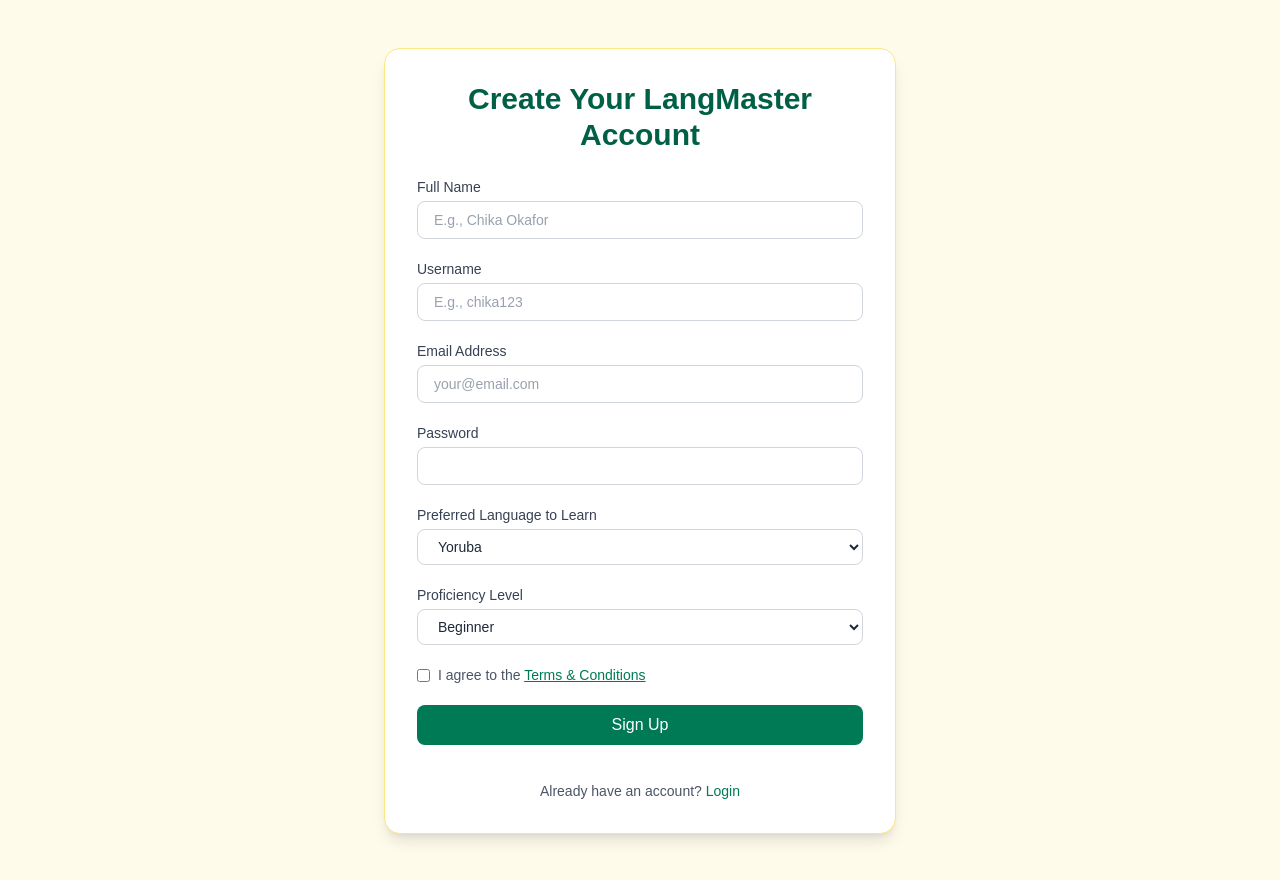
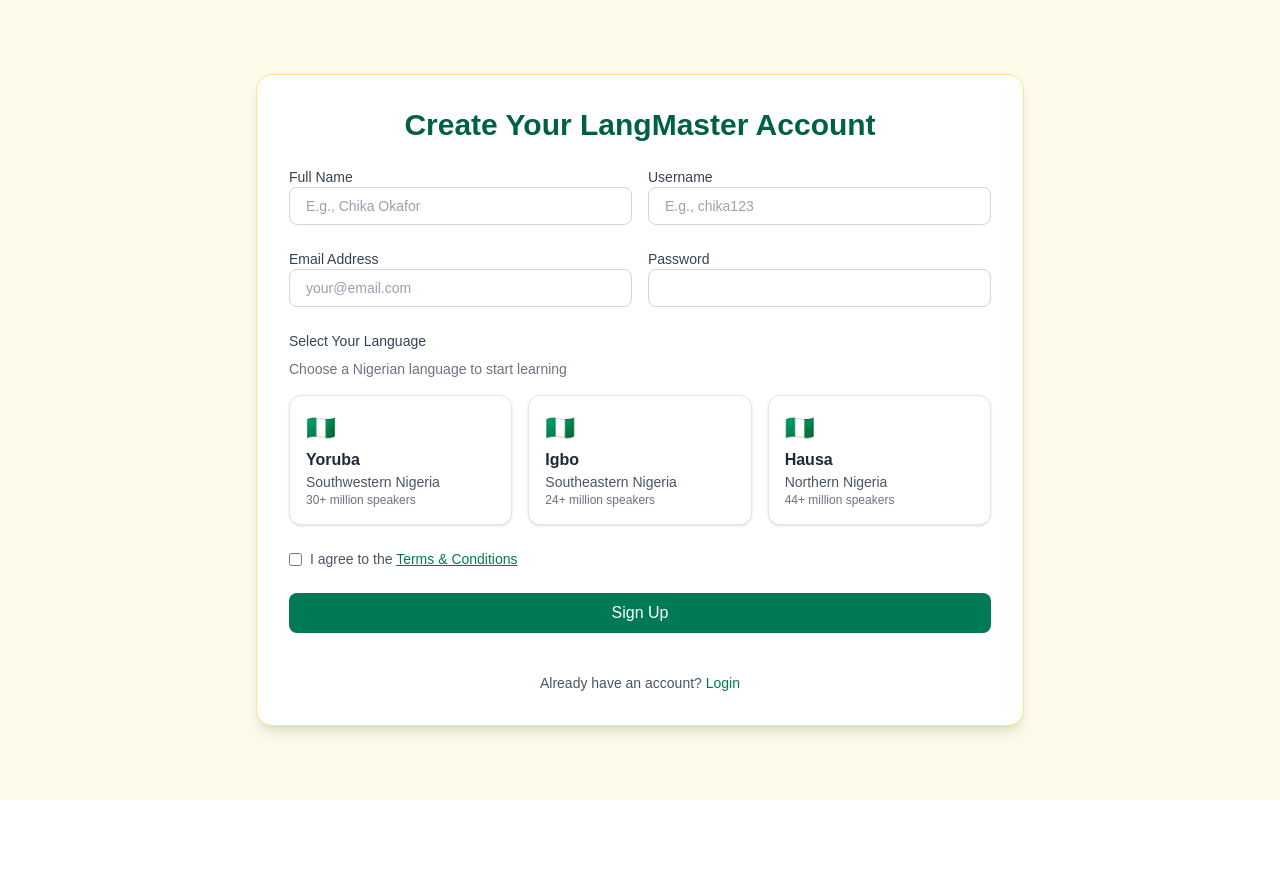
Before and after one commit to eremie523/LangMaster, a Next.js app in the folder client/: page /signup in a window 1280 px wide. After the commit the page ends 800 px from the top, so only its background shows below. Built offline with nearby package versions, Linux system fonts and the light colour scheme.

Commit message:
updated signup page

```diff
--- a/client/app/signup/page.jsx
+++ b/client/app/signup/page.jsx
@@ -1,64 +1,155 @@
 'use client';
 
+import { useState } from 'react';
 import { motion } from 'framer-motion';
 import Link from 'next/link';
 
-const SignupPage = () => {
+const languages = [
+  {
+    id: 'yoruba',
+    name: 'Yoruba',
+    region: 'Southwestern Nigeria',
+    speakers: '30+ million',
+    flag: '🇳🇬',
+  },
+  {
+    id: 'igbo',
+    name: 'Igbo',
+    region: 'Southeastern Nigeria',
+    speakers: '24+ million',
+    flag: '🇳🇬',
+  },
+  {
+    id: 'hausa',
+    name: 'Hausa',
+    region: 'Northern Nigeria',
+    speakers: '44+ million',
+    flag: '🇳🇬',
+  },
+];
+
+const proficiencyLevels = [
+  {
+    id: 'beginner',
+    title: 'Beginner',
+    desc: 'Little or no previous knowledge',
+  },
+  {
+    id: 'intermediate',
+    title: 'Intermediate',
+    desc: 'Some conversational ability',
+  },
+  {
+    id: 'advanced',
+    title: 'Advanced',
+    desc: 'Comfortable with complex conversations',
+  },
+];
+
+export default function SignupPage() {
+  const [selectedLanguage, setSelectedLanguage] = useState(null);
+  const [selectedProficiency, setSelectedProficiency] = useState(null);
+
   return (
     <div className="min-h-screen bg-amber-50 flex items-center justify-center px-4 py-12">
       <motion.div
         initial={{ opacity: 0, y: 30 }}
         animate={{ opacity: 1, y: 0 }}
         transition={{ duration: 0.6 }}
-        className="w-full max-w-lg bg-white p-8 rounded-2xl shadow-lg border border-amber-200"
+        className="w-full max-w-3xl bg-white p-8 rounded-2xl shadow-lg border border-amber-200"
       >
         <h2 className="text-3xl font-bold text-center text-emerald-800 mb-6">
           Create Your LangMaster Account
         </h2>
 
-        <form className="space-y-5">
-          <div>
-            <label className="block text-sm font-medium text-gray-700">Full Name</label>
-            <input type="text" className="w-full mt-1 input-style" placeholder="E.g., Chika Okafor" />
+        <form className="space-y-6">
+          {/* Full Name and Username */}
+          <div className="grid sm:grid-cols-2 gap-4">
+            <div>
+              <label className="block text-sm font-medium text-gray-700">Full Name</label>
+              <input type="text" className="input-style" placeholder="E.g., Chika Okafor" />
+            </div>
+            <div>
+              <label className="block text-sm font-medium text-gray-700">Username</label>
+              <input type="text" className="input-style" placeholder="E.g., chika123" />
+            </div>
           </div>
 
-          <div>
-            <label className="block text-sm font-medium text-gray-700">Username</label>
-            <input type="text" className="w-full mt-1 input-style" placeholder="E.g., chika123" />
+          {/* Email and Password */}
+          <div className="grid sm:grid-cols-2 gap-4">
+            <div>
+              <label className="block text-sm font-medium text-gray-700">Email Address</label>
+              <input type="email" className="input-style" placeholder="your@email.com" />
+            </div>
+            <div>
+              <label className="block text-sm font-medium text-gray-700">Password</label>
+              <input type="password" className="input-style" />
+            </div>
           </div>
 
+          {/* Language Selection */}
           <div>
-            <label className="block text-sm font-medium text-gray-700">Email Address</label>
-            <input type="email" className="w-full mt-1 input-style" placeholder="your@email.com" />
+            <label className="block text-sm font-medium text-gray-700 mb-2">Select Your Language</label>
+            <p className="text-sm text-gray-500 mb-4">Choose a Nigerian language to start learning</p>
+            <div className="grid sm:grid-cols-2 md:grid-cols-3 gap-4">
+              {languages.map((lang) => (
+                <motion.div
+                  key={lang.id}
+                  whileHover={{ scale: 1.05 }}
+                  whileTap={{ scale: 0.98 }}
+                  onClick={() => setSelectedLanguage(lang.id)}
+                  className={`cursor-pointer p-4 rounded-xl border ${
+                    selectedLanguage === lang.id
+                      ? 'border-emerald-600 bg-emerald-50'
+                      : 'border-gray-200 bg-white'
+                  } shadow-sm hover:shadow-md transition duration-200`}
+                >
+                  <div className="text-2xl mb-1">{lang.flag}</div>
+                  <h3 className="text-base font-semibold text-gray-800">{lang.name}</h3>
+                  <p className="text-sm text-gray-600">{lang.region}</p>
+                  <p className="text-xs text-gray-500">{lang.speakers} speakers</p>
+                </motion.div>
+              ))}
+            </div>
           </div>
 
-          <div>
-            <label className="block text-sm font-medium text-gray-700">Password</label>
-            <input type="password" className="w-full mt-1 input-style" />
-          </div>
+          {/* Proficiency Level (Shown only if language is selected) */}
+          {selectedLanguage && (
+            <div>
+              <label className="block text-sm font-medium text-gray-700 mb-2">Select Your Proficiency</label>
+              <p className="text-sm text-gray-500 mb-4">
+                How familiar are you with {languages.find((l) => l.id === selectedLanguage)?.name}?
+              </p>
 
-          <div>
-            <label className="block text-sm font-medium text-gray-700">Preferred Language to Learn</label>
-            <select className="w-full mt-1 input-style">
-              <option>Yoruba</option>
-              <option>Igbo</option>
-              <option>Hausa</option>
-            </select>
-          </div>
+              <div className="grid sm:grid-cols-3 gap-4">
+                {proficiencyLevels.map((level) => (
+                  <motion.div
+                    key={level.id}
+                    whileHover={{ scale: 1.05 }}
+                    whileTap={{ scale: 0.97 }}
+                    onClick={() => setSelectedProficiency(level.id)}
+                    className={`cursor-pointer p-4 rounded-xl border ${
+                      selectedProficiency === level.id
+                        ? 'border-emerald-600 bg-emerald-50'
+                        : 'border-gray-200 bg-white'
+                    } shadow-sm hover:shadow-md transition duration-200`}
+                  >
+                    <h4 className="text-base font-semibold text-gray-800">{level.title}</h4>
+                    <p className="text-sm text-gray-600 mt-1">{level.desc}</p>
+                  </motion.div>
+                ))}
+              </div>
+            </div>
+          )}
 
-          <div>
-            <label className="block text-sm font-medium text-gray-700">Proficiency Level</label>
-            <select className="w-full mt-1 input-style">
-              <option>Beginner</option>
-              <option>Intermediate</option>
-              <option>Advanced</option>
-            </select>
-          </div>
-
+          {/* Terms & Submit */}
           <div className="flex items-center">
             <input type="checkbox" className="mr-2" />
             <span className="text-sm text-gray-600">
-              I agree to the <Link href="/terms" className="text-emerald-700 underline">Terms & Conditions</Link>
+              I agree to the{' '}
+              <Link href="/terms" className="text-emerald-700 underline">
+                Terms & Conditions
+              </Link>
             </span>
           </div>
 
@@ -71,12 +162,12 @@
 
           <p className="text-sm text-center mt-4 text-gray-600">
             Already have an account?{' '}
-            <Link href="/login" className="text-emerald-700 font-medium">Login</Link>
+            <Link href="/login" className="text-emerald-700 font-medium">
+              Login
+            </Link>
           </p>
         </form>
       </motion.div>
     </div>
   );
-};
-
-export default SignupPage;
+}
```
